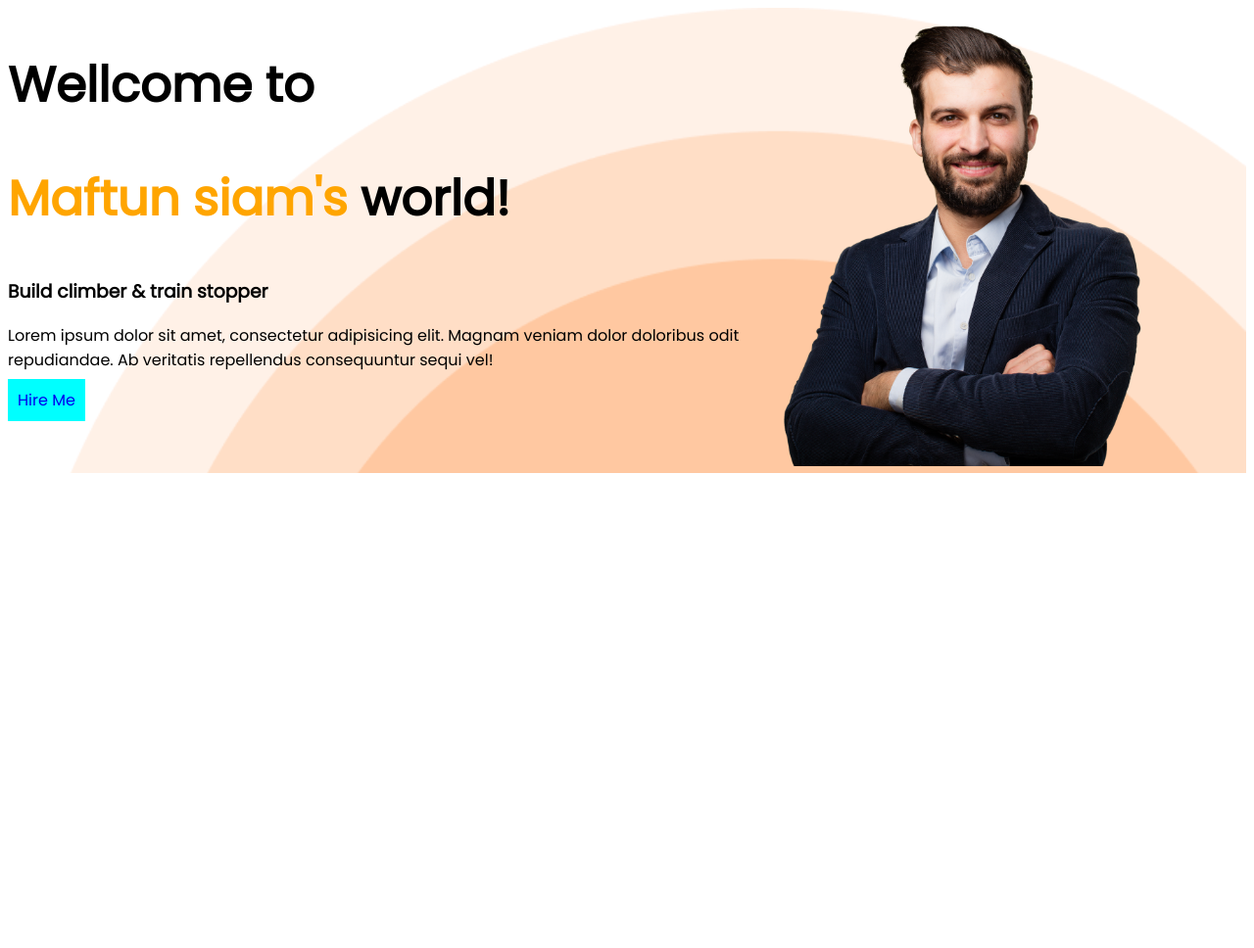
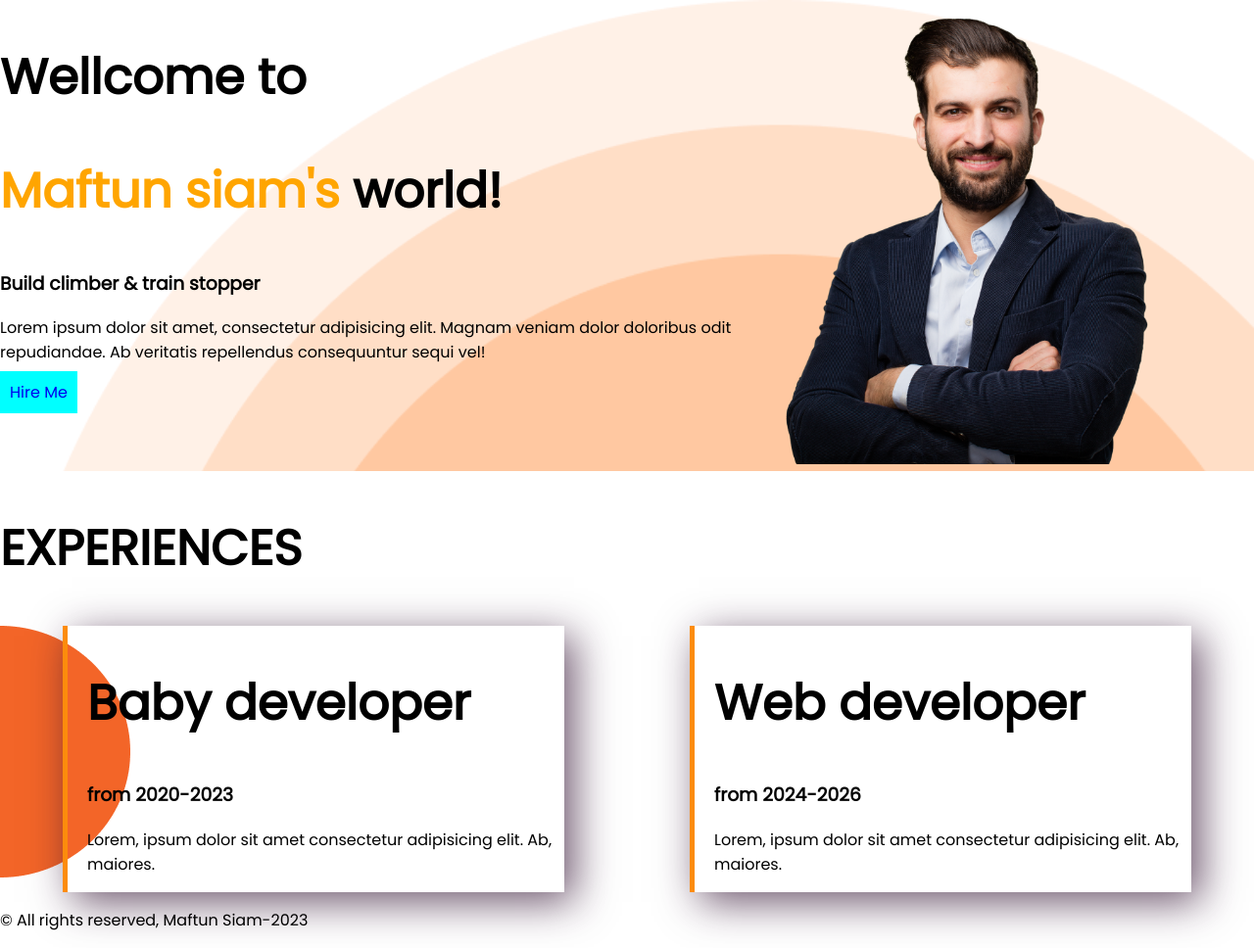
Before and after one commit to Maftun-siam/portfolio, a plain HTML site: page index.html in a window 1280 px wide. Shown: the whole page at 98% size. Before the commit the page ends 800 px from the top, so only its background shows below. Drawn offline with Linux system fonts and the light colour scheme.

Commit message:
style added

```diff
--- a/index.html
+++ b/index.html
@@ -1,29 +1,67 @@
 <!DOCTYPE html>
 <html lang="en">
+
 <head>
     <meta charset="UTF-8">
     <meta http-equiv="X-UA-Compatible" content="IE=edge">
     <meta name="viewport" content="width=device-width, initial-scale=1.0">
     <title>Maftuns portfolio</title>
     <link rel="stylesheet" href="style.css">
-    <link rel="preconnect" href="https://fonts.googleapis.com"><link rel="preconnect" href="https://fonts.gstatic.com" crossorigin><link href="https://fonts.googleapis.com/css2?family=Poppins&display=swap" rel="stylesheet">
+    <link rel="preconnect" href="https://fonts.googleapis.com">
+    <link rel="preconnect" href="https://fonts.gstatic.com" crossorigin>
+    <link href="https://fonts.googleapis.com/css2?family=Poppins&display=swap" rel="stylesheet">
 </head>
+
 <body>
+    <!---------------------------------------------------First-Section-Start----------------------------------------------------------->
 
     <section class="top-banner">
         <div class="first-half">
 
-            <h1>Wellcome to </h1>
+            <h1 class="asdf">Wellcome to </h1>
             <h1 class="second-heading"> <span class="name">Maftun siam's</span> world!</h1>
             <h3>Build climber & train stopper</h3>
-            <p>Lorem ipsum dolor sit amet, consectetur adipisicing elit. Magnam veniam dolor doloribus odit repudiandae. Ab veritatis repellendus consequuntur sequi vel!</p>
-            <a class="top-button" target="_blank" rel="noopener noreferrer" href="https://www.facebook.com/maftunsiam/">Hire Me</a>
+            <p>Lorem ipsum dolor sit amet, consectetur adipisicing elit. Magnam veniam dolor doloribus odit repudiandae.
+                Ab veritatis repellendus consequuntur sequi vel!</p>
+            <a class="top-button" target="_blank" rel="noopener noreferrer"
+                href="https://www.facebook.com/maftunsiam/">Hire Me</a>
 
         </div>
         <div class="second-half">
             <img src="images/hardy.png" alt="">
         </div>
     </section>
+    <!-----------------------------------------------------Second-section-start------------------------------------------------------------>
+
+    <section class="second-section">
+
+        <h1>EXPERIENCES</h1>
+
+        <div class="second-section-main-box">
+            <div class="second-section-box">
+                <h1>Baby developer</h1>
+                <h3>from 2020-2023</h3>
+                <p>Lorem, ipsum dolor sit amet consectetur adipisicing elit. Ab, maiores.</p>
+            </div>
+            <div class="second-section-box">
+                <h1>Web developer</h1>
+                <h3>from 2024-2026</h3>
+                <p>Lorem, ipsum dolor sit amet consectetur adipisicing elit. Ab, maiores.</p>
+            </div>
+        </div>
+
+    </section>
+
+
+
+
+
+
+
+
+
+
 
 </body>
+<footer> <p>© All rights reserved, Maftun Siam-2023</p></footer>
 </html>
--- a/style.css
+++ b/style.css
@@ -1,33 +1,73 @@
-body{
+body {
     font-family: 'Poppins', sans-serif;
+    padding: 0;
+    margin: 0;
 }
-h1{
+
+h1 {
     font-size: 50px;
 }
-.name{
+
+.name {
     color: orange;
 }
-section{
-    display: flex;
-}
-.first-half{
+
+
+.first-half {
     width: 60%;
 }
-.second-half{
+
+.second-half {
     width: 40%;
 
 }
-.second-half img{
+
+.second-half img {
     width: 80%;
 }
-.top-banner{
+
+.top-banner {
     background-image: url(images/header_bg.png);
     background-repeat: no-repeat;
     background-size: cover;
+    display: flex;
 }
-.top-button{
+
+.top-button {
     padding: 10px;
     margin-top: 15px;
     background-color: aqua;
     text-decoration: none;
 }
+
+
+
+
+
+
+
+
+
+
+.second-section-main-box{
+    display: flex;
+    background: url(images/Ellipse\ 1.png);
+    margin: 0;
+    padding: 0;
+    background-repeat: no-repeat;
+
+
+}
+.second-section-box{
+    box-shadow: 10px 10px 40px rgba(48, 16, 48, 0.705);
+    width: 40%;
+    margin-left: 5%;
+    margin-right: 5%;
+    padding-left: 20px;
+    border-left: 5px solid rgb(252, 140, 12);
+
+    background-repeat: no-repeat;
+
+
+
+}
```
Also changed, not shown: images/Ellipse 1.png (added).
